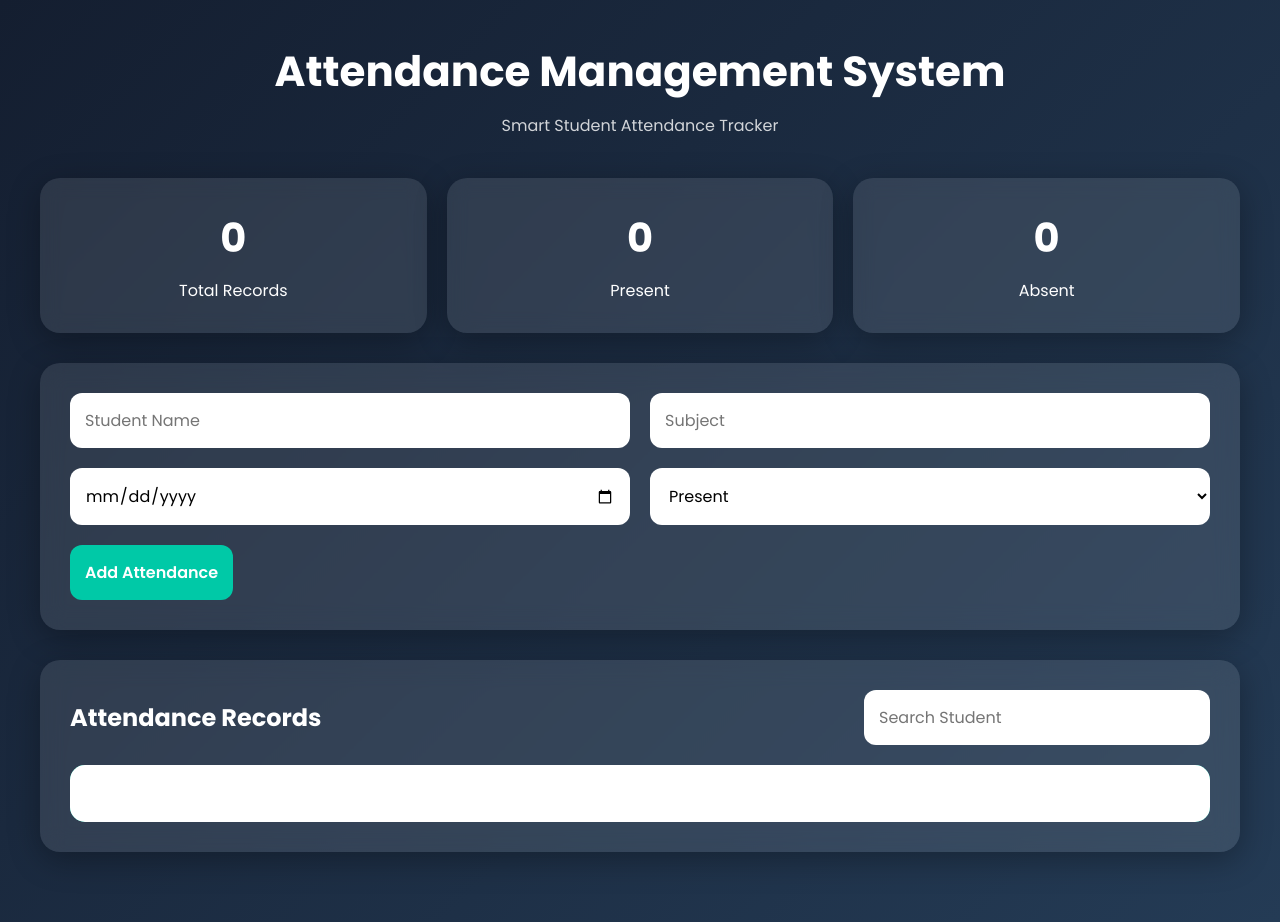
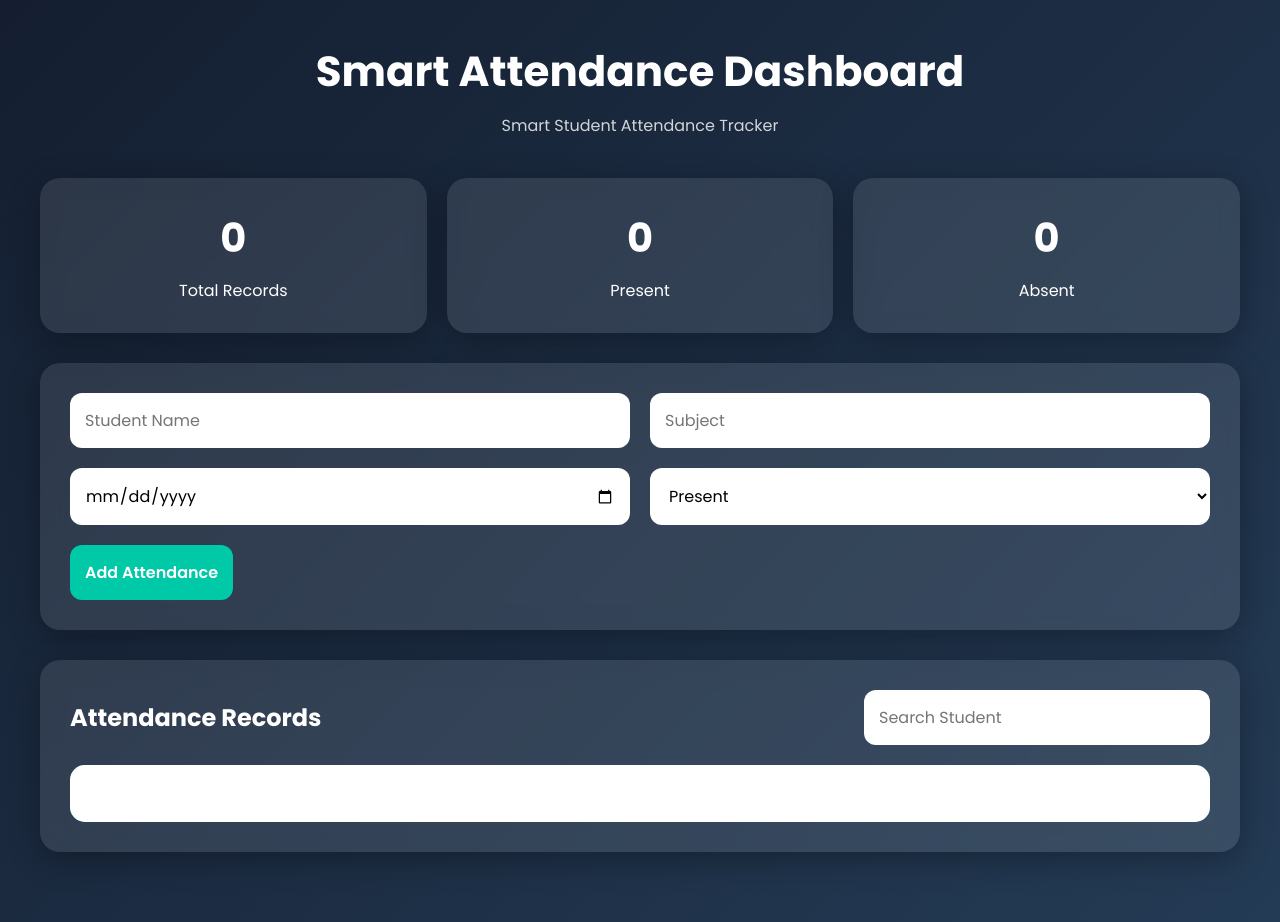
Before and after one commit to sayalifursule/attendance-app, a plain HTML site: page index.html in a window 1280 px wide. Drawn offline with Linux system fonts and the light colour scheme.

Commit message:
Updated heading

```diff
--- a/index.html
+++ b/index.html
@@ -30,7 +30,7 @@
 
     <div class="header">
 
-        <h1>Attendance Management System</h1>
+        <h1>Smart Attendance Dashboard</h1>
 
         <p>Smart Student Attendance Tracker</p>
 
```
